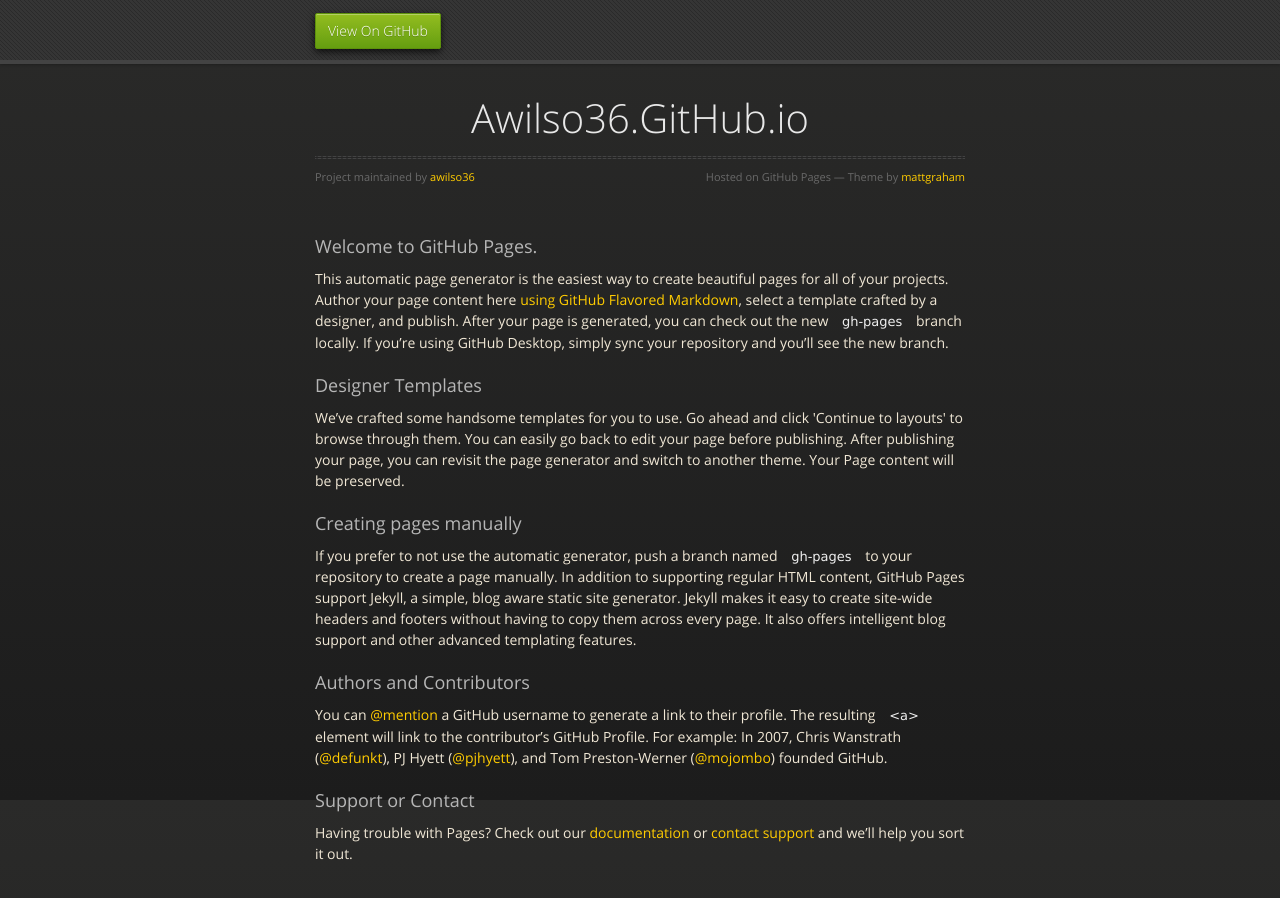
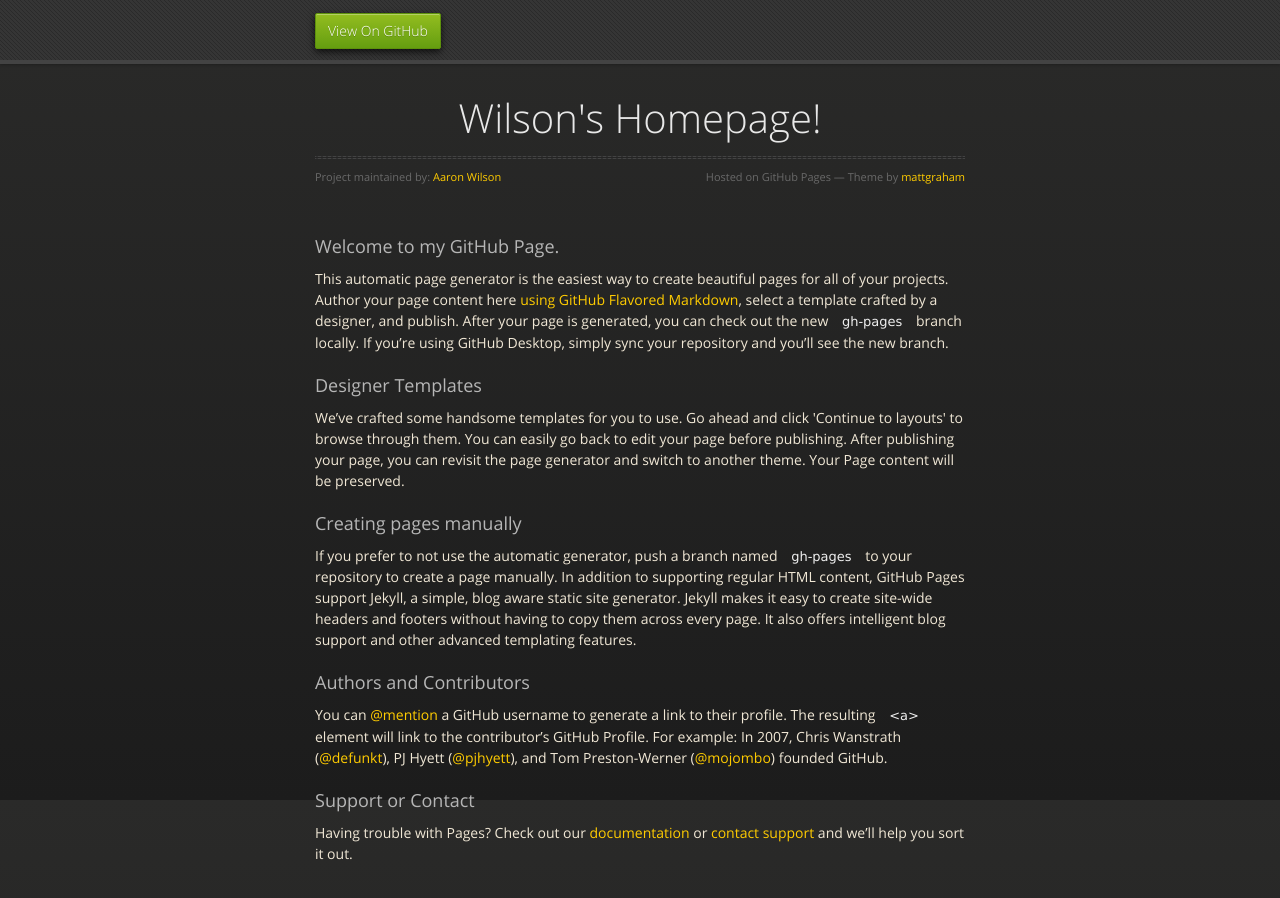
Before and after one commit to awilso36/awilso36.github.io, a plain HTML site: page index.html in a window 1280 px wide. Drawn offline with nearby package versions, Linux system fonts and the light colour scheme.

Commit message:
Additional small changes

```diff
--- a/index.html
+++ b/index.html
@@ -28,15 +28,15 @@
 
       <section>
         <div id="title">
-          <h1>Awilso36.GitHub.io</h1>
+          <h1>Wilson's Homepage!</h1>
           <p></p>
           <hr>
-          <span class="credits left">Project maintained by <a href="https://github.com/awilso36">awilso36</a></span>
+          <span class="credits left">Project maintained by: <a href="https://github.com/awilso36">Aaron Wilson</a></span>
           <span class="credits right">Hosted on GitHub Pages &mdash; Theme by <a href="https://twitter.com/michigangraham">mattgraham</a></span>
         </div>
 
         <h3>
-<a id="welcome-to-github-pages" class="anchor" href="#welcome-to-github-pages" aria-hidden="true"><span aria-hidden="true" class="octicon octicon-link"></span></a>Welcome to GitHub Pages.</h3>
+<a id="welcome-to-github-pages" class="anchor" href="#welcome-to-github-pages" aria-hidden="true"><span aria-hidden="true" class="octicon octicon-link"></span></a>Welcome to my GitHub Page.</h3>
 
 <p>This automatic page generator is the easiest way to create beautiful pages for all of your projects. Author your page content here <a href="https://guides.github.com/features/mastering-markdown/">using GitHub Flavored Markdown</a>, select a template crafted by a designer, and publish. After your page is generated, you can check out the new <code>gh-pages</code> branch locally. If you’re using GitHub Desktop, simply sync your repository and you’ll see the new branch.</p>
 
```
